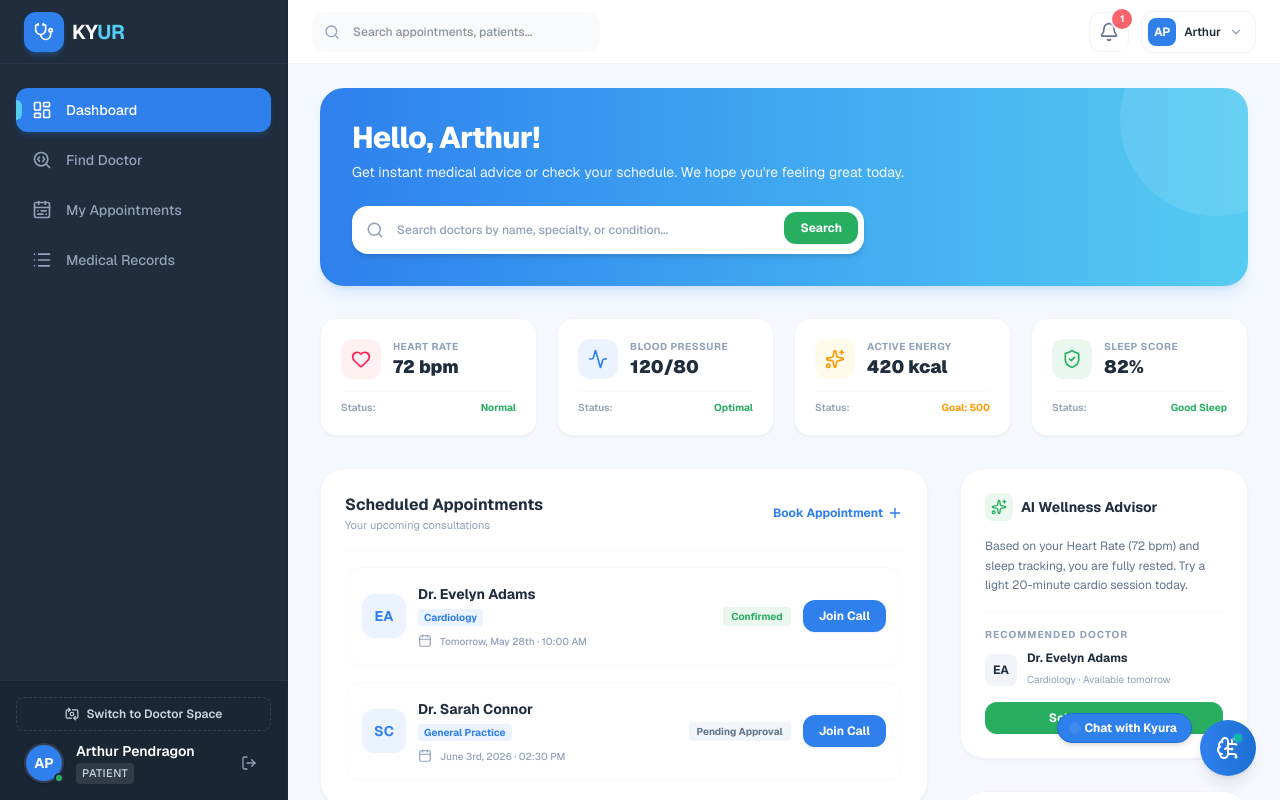
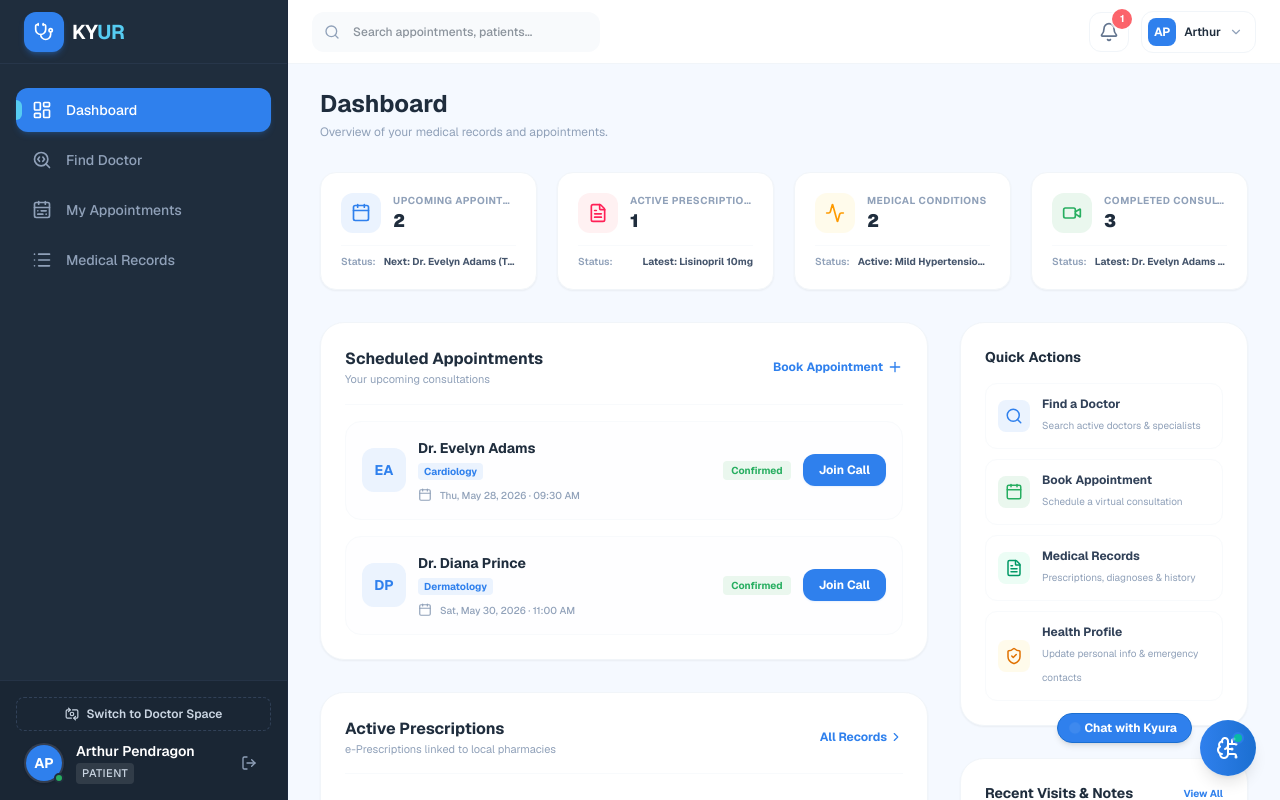
Before and after one commit to codebeen/telehealth, a Next.js app in the folder web/: page /patient/dashboard in a window 1280 px wide. Built offline with nearby package versions, Linux system fonts and the light colour scheme.

Commit message:
feat: refactored the patient dashboard

```diff
--- a/web/src/modules/patient/dashboard/components/PatientDashboard.tsx
+++ b/web/src/modules/patient/dashboard/components/PatientDashboard.tsx
@@ -1,92 +1,50 @@
 'use client';
 
-import React from 'react';
+import React, { useState, useEffect } from 'react';
 import Link from 'next/link';
 import {
-  Heart, Calendar, FileText, Activity, ShieldCheck,
-  Search, Sparkles, Plus, ChevronRight, Stethoscope
+  Calendar, FileText, Plus, ChevronRight, Search, ShieldCheck
 } from 'lucide-react';
+import {
+  mockPrescriptions,
+  mockMedicalHistory,
+  mockConsultations
+} from '@/modules/patient/medical-records/services/medicalRecordService';
+import { PrescriptionRecord, MedicalHistoryItem, ConsultationSessionRecord } from '@/modules/patient/medical-records/types/medicalRecord';
+import { initialAppointments, getDisplayDateFormatted } from '@/modules/patient/appointment/services/appointmentService';
+import { PatientAppointment } from '@/modules/patient/appointment/types/appointment';
+import PatientSummaryCards from './PatientSummaryCards';
+import PageHeader from '@/components/shared/PageHeader';
 
 export default function PatientDashboard() {
-  // Mock data for Patient dashboard
-  const vitals = [
-    { name: 'Heart Rate', value: '72 bpm', status: 'Normal', icon: Heart, color: 'text-rose-500 bg-rose-50' },
-    { name: 'Blood Pressure', value: '120/80', status: 'Optimal', icon: Activity, color: 'text-primary bg-primary-light' },
-    { name: 'Active Energy', value: '420 kcal', status: 'Goal: 500', icon: Sparkles, color: 'text-amber-500 bg-amber-50' },
-    { name: 'Sleep Score', value: '82%', status: 'Good Sleep', icon: ShieldCheck, color: 'text-accent bg-accent-light' }
-  ];
+  const [appointments, setAppointments] = useState<PatientAppointment[]>([]);
+  const [prescriptionsList, setPrescriptionsList] = useState<PrescriptionRecord[]>([]);
+  const [medicalHistoryList, setMedicalHistoryList] = useState<MedicalHistoryItem[]>([]);
+  const [consultationsList, setConsultationsList] = useState<ConsultationSessionRecord[]>([]);
 
-  const upcomingConsultations = [
-    { id: 1, doctor: 'Dr. Evelyn Adams', specialty: 'Cardiology', date: 'Tomorrow, May 28th', time: '10:00 AM', avatar: 'EA', status: 'Confirmed' },
-    { id: 2, doctor: 'Dr. Sarah Connor', specialty: 'General Practice', date: 'June 3rd, 2026', time: '02:30 PM', avatar: 'SC', status: 'Pending Approval' }
-  ];
-
-  const prescriptions = [
-    { id: 1, medication: 'Lisinopril 10mg', doctor: 'Dr. Evelyn Adams', date: 'May 10, 2026', dosage: '1 tablet daily', status: 'Active' },
-    { id: 2, medication: 'Metformin 500mg', doctor: 'Dr. Sarah Connor', date: 'April 22, 2026', dosage: '2 tablets daily with meals', status: 'Refill Needed' }
-  ];
+  useEffect(() => {
+    setAppointments(initialAppointments.filter(a => a.status === 'Upcoming'));
+    setPrescriptionsList(mockPrescriptions);
+    setMedicalHistoryList(mockMedicalHistory);
+    setConsultationsList(mockConsultations);
+  }, []);
 
   return (
     <div className="space-y-8 animate-in fade-in duration-300">
 
-      {/* Welcome & Quick Search Bar */}
-      <div className="rounded-3xl bg-linear-to-r from-primary to-secondary p-6 md:p-8 text-white shadow-lg shadow-primary/15 relative overflow-hidden">
-        {/* Decorative circle */}
-        <div className="absolute -right-16 -top-16 h-48 w-48 rounded-full bg-white/10" />
+      {/* Title Header */}
+      <PageHeader
+        title="Dashboard"
+        description="Overview of your medical records and appointments."
+      />
 
-        <div className="relative z-10 space-y-6">
-          <div className="space-y-1.5">
-            <h1 className="text-2xl md:text-3xl font-extrabold tracking-tight">Hello, Arthur!</h1>
-            <p className="text-xs md:text-sm text-blue-50">
-              Get instant medical advice or check your schedule. We hope you're feeling great today.
-            </p>
-          </div>
-
-          {/* Integrated search doctor bar */}
-          <div className="relative max-w-lg">
-            <span className="absolute inset-y-0 left-3.5 flex items-center text-slate-400">
-              <Search className="h-4.5 w-4.5" />
-            </span>
-            <input
-              type="text"
-              placeholder="Search doctors by name, specialty, or condition..."
-              className="h-12 w-full rounded-2xl bg-white pl-11 pr-4 text-xs font-medium text-slate-800 outline-hidden border border-transparent shadow-md placeholder-slate-400 focus:ring-2 focus:ring-white/20 transition-all duration-200"
-            />
-            <Link
-              href="/patient/doctor-discovery"
-              className="absolute right-1.5 top-1.5 rounded-xl bg-accent px-4 py-2 text-xs font-bold text-white shadow-xs hover:bg-accent-dark transition-colors"
-            >
-              Search
-            </Link>
-          </div>
-        </div>
-      </div>
-
-      {/* Vitals Summary Grid */}
-      <div className="grid grid-cols-1 gap-5 sm:grid-cols-2 lg:grid-cols-4">
-        {vitals.map((item) => {
-          const Icon = item.icon;
-          return (
-            <div key={item.name} className="rounded-2xl border border-slate-100 bg-white p-5 shadow-xs hover:shadow-md transition-shadow duration-200">
-              <div className="flex items-center gap-3">
-                <div className={`flex h-10 w-10 shrink-0 items-center justify-center rounded-xl ${item.color}`}>
-                  <Icon className="h-5 w-5" />
-                </div>
-                <div>
-                  <span className="block text-[10px] font-bold text-slate-400 uppercase tracking-wider">{item.name}</span>
-                  <span className="text-lg font-black text-brand-text leading-tight mt-0.5 block">{item.value}</span>
-                </div>
-              </div>
-              <div className="mt-3 border-t border-slate-50 pt-2 flex items-center justify-between text-[10px] font-semibold text-slate-400">
-                <span>Status:</span>
-                <span className={item.status === 'Optimal' || item.status === 'Normal' || item.status === 'Good Sleep' ? 'text-accent font-bold' : 'text-amber-500 font-bold'}>
-                  {item.status}
-                </span>
-              </div>
-            </div>
-          );
-        })}
-      </div>
+      {/* Patient Summary Cards */}
+      <PatientSummaryCards
+        appointments={appointments}
+        prescriptions={prescriptionsList}
+        medicalHistory={medicalHistoryList}
+        consultations={consultationsList}
+      />
 
       {/* Dashboard Main Grid Layout */}
       <div className="grid grid-cols-1 lg:grid-cols-3 gap-8">
@@ -110,35 +68,31 @@ export default function PatientDashboard() {
             </div>
 
             <div className="space-y-4">
-              {upcomingConsultations.length > 0 ? (
-                upcomingConsultations.map((appointment) => (
+              {appointments.length > 0 ? (
+                appointments.map((appointment) => (
                   <div
                     key={appointment.id}
                     className="flex flex-col sm:flex-row sm:items-center justify-between gap-4 rounded-2xl border border-slate-50 bg-slate-50/20 p-4 hover:border-slate-100 transition-colors"
                   >
                     <div className="flex items-center gap-3">
                       <div className="flex h-11 w-11 shrink-0 items-center justify-center rounded-xl bg-primary-light text-primary font-bold text-sm">
-                        {appointment.avatar}
+                        {appointment.doctorAvatar}
                       </div>
                       <div>
-                        <h4 className="font-bold text-brand-text text-sm">{appointment.doctor}</h4>
+                        <h4 className="font-bold text-brand-text text-sm">{appointment.doctorName}</h4>
                         <span className="text-[10px] text-primary bg-primary-light px-1.5 py-0.5 rounded font-bold">
-                          {appointment.specialty}
+                          {appointment.doctorSpecialty}
                         </span>
                         <div className="flex items-center gap-2 text-[10px] text-slate-400 mt-1.5 font-medium">
                           <Calendar className="h-3.5 w-3.5" />
-                          <span>{appointment.date} · {appointment.time}</span>
+                          <span>{getDisplayDateFormatted(appointment.date)} · {appointment.slotStart}</span>
                         </div>
                       </div>
                     </div>
 
                     <div className="flex items-center justify-between sm:justify-end gap-3 border-t sm:border-t-0 pt-3 sm:pt-0 border-slate-100">
-                      <span className={`text-[10px] font-bold px-2 py-0.5 rounded ${
-                        appointment.status === 'Confirmed'
-                          ? 'bg-accent-light text-accent'
-                          : 'bg-slate-100 text-slate-500'
-                      }`}>
-                        {appointment.status}
+                      <span className="text-[10px] font-bold px-2 py-0.5 rounded bg-accent-light text-accent">
+                        Confirmed
                       </span>
 
                       <Link
@@ -174,7 +128,7 @@ export default function PatientDashboard() {
             </div>
 
             <div className="space-y-3.5">
-              {prescriptions.map((script) => (
+              {prescriptionsList.map((script) => (
                 <div key={script.id} className="flex flex-col sm:flex-row sm:items-center justify-between gap-4 p-3 rounded-2xl hover:bg-slate-50/50 transition-colors">
                   <div className="flex items-center gap-3">
                     <div className="flex h-9 w-9 shrink-0 items-center justify-center rounded-xl bg-slate-50 border border-slate-100 text-slate-500">
@@ -183,7 +137,7 @@ export default function PatientDashboard() {
                     <div>
                       <h4 className="font-bold text-brand-text text-sm">{script.medication}</h4>
                       <p className="text-[10px] text-slate-400 mt-0.5">
-                        Prescribed by <span className="font-bold text-slate-500">{script.doctor}</span> · {script.date}
+                        Prescribed by <span className="font-bold text-slate-500">{script.doctorName}</span> · {script.datePrescribed}
                       </p>
                       <span className="text-[10px] text-slate-500 italic block mt-1">Dosage: {script.dosage}</span>
                     </div>
@@ -191,11 +145,11 @@ export default function PatientDashboard() {
 
                   <div className="flex items-center justify-between sm:justify-end gap-3 border-t sm:border-t-0 pt-3 sm:pt-0 border-slate-100">
                     <span className={`text-[9px] font-bold px-1.5 py-0.5 rounded ${
-                      script.status === 'Active' ? 'bg-accent-light text-accent' : 'bg-amber-50 text-amber-600'
+                      script.status === 'Active' ? 'bg-accent-light text-accent' : 'bg-slate-100 text-slate-500'
                     }`}>
                       {script.status}
                     </span>
-                    <button className="rounded-xl border border-slate-200 bg-white px-3 py-1.5 text-xs font-bold text-slate-600 hover:bg-slate-50 transition-colors">
+                    <button className="rounded-xl border border-slate-200 bg-white px-3 py-1.5 text-xs font-bold text-slate-700 hover:bg-slate-50 transition-colors">
                       Download PDF
                     </button>
                   </div>
@@ -206,47 +160,114 @@ export default function PatientDashboard() {
 
         </div>
 
-        {/* Right 1 Col: AI Recommendation & Quick Tools */}
+        {/* Right 1 Col: Quick Actions */}
         <div className="space-y-8">
 
-          {/* AI Advisor Panel */}
+          {/* Quick Actions Panel */}
           <div className="rounded-3xl border border-slate-100 bg-white p-6 shadow-xs space-y-4">
-            <div className="flex items-center gap-2">
-              <div className="h-7 w-7 rounded-lg bg-accent-light flex items-center justify-center text-accent">
-                <Sparkles className="h-4 w-4" />
-              </div>
-              <h3 className="text-sm font-bold text-brand-text">AI Wellness Advisor</h3>
-            </div>
+            <h3 className="text-sm font-bold text-brand-text">Quick Actions</h3>
+            <div className="grid grid-cols-1 gap-2.5">
+              <Link
+                href="/patient/doctor-discovery"
+                className="flex items-center gap-3 rounded-xl border border-slate-50 p-3 hover:bg-slate-50 hover:border-slate-200 transition-all duration-150"
+              >
+                <div className="h-8 w-8 rounded-lg bg-primary-light flex items-center justify-center text-primary shrink-0">
+                  <Search className="h-4.5 w-4.5" />
+                </div>
+                <div>
+                  <span className="block text-xs font-bold text-slate-700">Find a Doctor</span>
+                  <span className="text-[10px] text-slate-400">Search active doctors & specialists</span>
+                </div>
+              </Link>
 
-            <p className="text-xs text-slate-500 leading-relaxed">
-              Based on your Heart Rate (72 bpm) and sleep tracking, you are fully rested. Try a light 20-minute cardio session today.
-            </p>
-
-            <div className="border-t border-slate-50 pt-3.5 mt-3.5 space-y-2">
-              <span className="block text-[10px] font-bold text-slate-400 uppercase tracking-widest">Recommended Doctor</span>
-              <div className="flex items-center gap-2.5">
-                <div className="h-8 w-8 rounded-lg bg-slate-100 flex items-center justify-center text-xs font-bold">EA</div>
-                <div>
-                  <span className="block text-xs font-bold text-brand-text">Dr. Evelyn Adams</span>
-                  <span className="text-[10px] text-slate-400">Cardiology · Available tomorrow</span>
-                </div>
-              </div>
               <Link
                 href="/patient/appointment"
-                className="mt-3 block w-full text-center rounded-xl bg-accent py-2 text-xs font-bold text-white hover:bg-accent-dark transition-colors"
+                className="flex items-center gap-3 rounded-xl border border-slate-50 p-3 hover:bg-slate-50 hover:border-slate-200 transition-all duration-150"
               >
-                Schedule Checkup
+                <div className="h-8 w-8 rounded-lg bg-accent-light flex items-center justify-center text-accent shrink-0">
+                  <Calendar className="h-4.5 w-4.5" />
+                </div>
+                <div>
+                  <span className="block text-xs font-bold text-slate-700">Book Appointment</span>
+                  <span className="text-[10px] text-slate-400">Schedule a virtual consultation</span>
+                </div>
+              </Link>
+
+              <Link
+                href="/patient/medical-records"
+                className="flex items-center gap-3 rounded-xl border border-slate-50 p-3 hover:bg-slate-50 hover:border-slate-200 transition-all duration-150"
+              >
+                <div className="h-8 w-8 rounded-lg bg-emerald-50 flex items-center justify-center text-emerald-600 shrink-0">
+                  <FileText className="h-4.5 w-4.5" />
+                </div>
+                <div>
+                  <span className="block text-xs font-bold text-slate-700">Medical Records</span>
+                  <span className="text-[10px] text-slate-400">Prescriptions, diagnoses & history</span>
+                </div>
+              </Link>
+
+              <Link
+                href="/patient/profile"
+                className="flex items-center gap-3 rounded-xl border border-slate-50 p-3 hover:bg-slate-50 hover:border-slate-200 transition-all duration-150"
+              >
+                <div className="h-8 w-8 rounded-lg bg-amber-50 flex items-center justify-center text-amber-600 shrink-0">
+                  <ShieldCheck className="h-4.5 w-4.5" />
+                </div>
+                <div>
+                  <span className="block text-xs font-bold text-slate-700">Health Profile</span>
+                  <span className="text-[10px] text-slate-400">Update personal info & emergency contacts</span>
+                </div>
               </Link>
             </div>
           </div>
 
-          {/* Quick Help Widget */}
+          {/* Recent Visits & Notes */}
           <div className="rounded-3xl border border-slate-100 bg-white p-6 shadow-xs space-y-4">
-            <h3 className="text-sm font-bold text-brand-text">Need Help?</h3>
-            <p className="text-xs text-slate-400">Our medical helpers are online 24/7 to resolve booking queries.</p>
-            <button className="flex w-full items-center justify-center gap-2 rounded-xl border border-slate-200 py-2.5 text-xs font-bold text-slate-700 hover:bg-slate-50 transition-colors">
-              <Stethoscope className="h-4.5 w-4.5" text-primary /> Live Chat Support
-            </button>
+            <div className="flex items-center justify-between">
+              <h3 className="text-sm font-bold text-brand-text">Recent Visits & Notes</h3>
+              <Link
+                href="/patient/medical-records"
+                className="text-[10px] font-bold text-primary hover:underline"
+              >
+                View All
+              </Link>
+            </div>
+
+            <div className="space-y-4">
+              {consultationsList.slice(0, 2).map((consultation) => (
+                <div key={consultation.id} className="space-y-2 border-b border-slate-50 pb-3 last:border-0 last:pb-0">
+                  <div className="flex justify-between items-start">
+                    <div>
+                      <h4 className="text-xs font-bold text-brand-text">{consultation.doctorName}</h4>
+                      <p className="text-[10px] text-slate-400">{consultation.specialty}</p>
+                    </div>
+                    <span className="text-[9px] font-semibold text-slate-400 bg-slate-50 px-1.5 py-0.5 rounded shrink-0">
+                      {consultation.date}
+                    </span>
+                  </div>
+
+                  <div className="bg-slate-50/50 rounded-xl p-2.5 space-y-1.5">
+                    <div className="flex gap-1.5 items-start">
+                      <span className="text-[9px] font-bold text-accent bg-accent-light px-1.5 py-0.5 rounded leading-none shrink-0 mt-0.5">
+                        Diagnosis
+                      </span>
+                      <p className="text-[10px] font-semibold text-slate-700 leading-tight">
+                        {consultation.diagnosis}
+                      </p>
+                    </div>
+
+                    <div className="text-[10px] text-slate-500 leading-relaxed pl-1.5 border-l-2 border-slate-200">
+                      <span className="font-bold text-[9px] text-slate-400 block uppercase tracking-wider mb-0.5">Doctor Notes</span>
+                      {consultation.treatmentNotes}
+                    </div>
+                  </div>
+                </div>
+              ))}
+
+              {consultationsList.length === 0 && (
+                <p className="text-xs text-slate-400 text-center py-4">No recent medical notes found.</p>
+              )}
+            </div>
           </div>
 
         </div>
--- /dev/null
+++ b/web/src/modules/patient/dashboard/components/PatientSummaryCards.tsx
@@ -0,0 +1,128 @@
+'use client';
+
+import React from 'react';
+import { Calendar, FileText, Activity, Video } from 'lucide-react';
+import { PatientAppointment } from '@/modules/patient/appointment/types/appointment';
+import { PrescriptionRecord, MedicalHistoryItem, ConsultationSessionRecord } from '@/modules/patient/medical-records/types/medicalRecord';
+import { getDisplayDateFormatted } from '@/modules/patient/appointment/services/appointmentService';
+
+interface PatientSummaryCardsProps {
+  appointments: PatientAppointment[];
+  prescriptions: PrescriptionRecord[];
+  medicalHistory: MedicalHistoryItem[];
+  consultations: ConsultationSessionRecord[];
+}
+
+export default function PatientSummaryCards({
+  appointments,
+  prescriptions,
+  medicalHistory,
+  consultations
+}: PatientSummaryCardsProps) {
+
+  // Calculate upcoming appointments (should already be filtered, but double check)
+  const upcomingCount = appointments.filter(a => a.status === 'Upcoming').length;
+  // Get next upcoming appointment details
+  const sortedUpcoming = [...appointments]
+    .filter(a => a.status === 'Upcoming')
+    .sort((a, b) => new Date(a.date).getTime() - new Date(b.date).getTime());
+
+  const nextAppt = sortedUpcoming[0];
+  const nextApptText = nextAppt
+    ? `Next: ${nextAppt.doctorName} (${getDisplayDateFormatted(nextAppt.date)})`
+    : 'No upcoming appointments';
+
+  // Calculate active conditions
+  const activeConditions = medicalHistory.filter(h => h.status === 'ACTIVE');
+  const activeConditionsCount = activeConditions.length;
+  const conditionsText = activeConditionsCount > 0
+    ? `Active: ${activeConditions.map(h => h.conditionName).join(', ')}`
+    : 'No active health conditions';
+
+  // Calculate active prescriptions
+  const activePrescriptions = prescriptions.filter(p => p.status === 'Active');
+  const activePrescriptionsCount = activePrescriptions.length;
+  const prescriptionsText = activePrescriptionsCount > 0
+    ? `Latest: ${activePrescriptions[0].medication}`
+    : 'No active prescriptions';
+
+  // Calculate completed consultations
+  const completedConsultationsCount = consultations.length;
+  const latestConsultation = consultations[0];
+  const consultationsText = latestConsultation
+    ? `Latest: ${latestConsultation.doctorName} (${latestConsultation.date})`
+    : 'No completed sessions';
+
+  const cards = [
+    {
+      name: 'Upcoming Appointments',
+      value: upcomingCount,
+      status: nextApptText,
+      icon: Calendar,
+      color: 'text-primary bg-primary-light border-primary/10',
+      hoverBorder: 'hover:border-primary/30',
+      accentGlow: 'group-hover:bg-primary-light/50'
+    },
+    {
+      name: 'Active Prescriptions',
+      value: activePrescriptionsCount,
+      status: prescriptionsText,
+      icon: FileText,
+      color: 'text-rose-500 bg-rose-50 border-rose-100',
+      hoverBorder: 'hover:border-rose-200',
+      accentGlow: 'group-hover:bg-rose-100/50'
+    },
+    {
+      name: 'Medical Conditions',
+      value: activeConditionsCount,
+      status: conditionsText,
+      icon: Activity,
+      color: 'text-amber-500 bg-amber-50 border-amber-100',
+      hoverBorder: 'hover:border-amber-200',
+      accentGlow: 'group-hover:bg-amber-100/50'
+    },
+    {
+      name: 'Completed Consultations',
+      value: completedConsultationsCount,
+      status: consultationsText,
+      icon: Video,
+      color: 'text-accent bg-accent-light border-accent/10',
+      hoverBorder: 'hover:border-accent/30',
+      accentGlow: 'group-hover:bg-accent-light/50'
+    }
+  ];
+
+  return (
+    <div className="grid grid-cols-1 gap-5 sm:grid-cols-2 lg:grid-cols-4">
+      {cards.map((card) => {
+        const Icon = card.icon;
+        return (
+          <div
+            key={card.name}
+            className={`group rounded-2xl border border-slate-100 bg-white p-5 shadow-xs transition-all duration-300 hover:shadow-md hover:scale-[1.02] ${card.hoverBorder}`}
+          >
+            <div className="flex items-center gap-3">
+              <div className={`flex h-10 w-10 shrink-0 items-center justify-center rounded-xl transition-colors duration-300 ${card.color} ${card.accentGlow}`}>
+                <Icon className="h-5 w-5" />
+              </div>
+              <div className="min-w-0 flex-1">
+                <span className="block text-[10px] font-bold text-slate-400 uppercase tracking-wider truncate">
+                  {card.name}
+                </span>
+                <span className="text-lg font-black text-brand-text leading-tight mt-0.5 block">
+                  {card.value}
+                </span>
+              </div>
+            </div>
+            <div className="mt-3 border-t border-slate-50 pt-2 flex items-center justify-between text-[10px] font-semibold text-slate-400 gap-2">
+              <span className="shrink-0">Status:</span>
+              <span className="text-slate-600 font-bold truncate text-right flex-1" title={card.status}>
+                {card.status}
+              </span>
+            </div>
+          </div>
+        );
+      })}
+    </div>
+  );
+}
```
